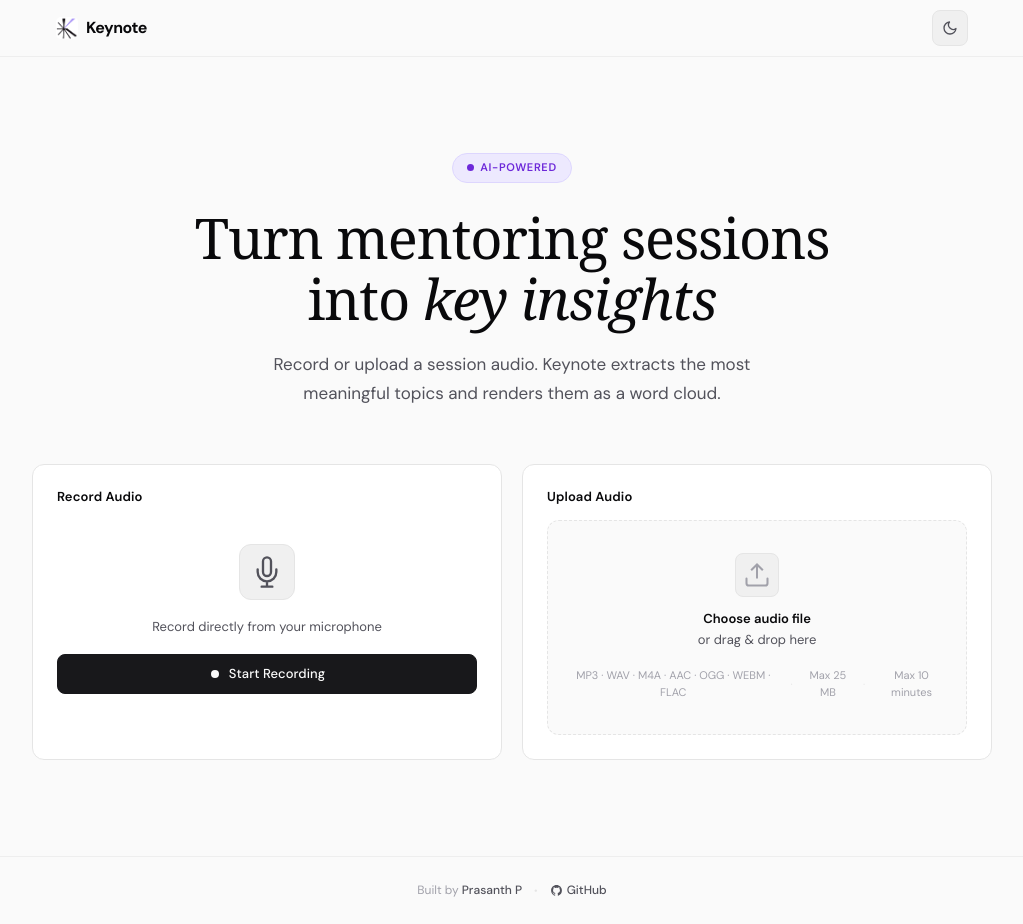
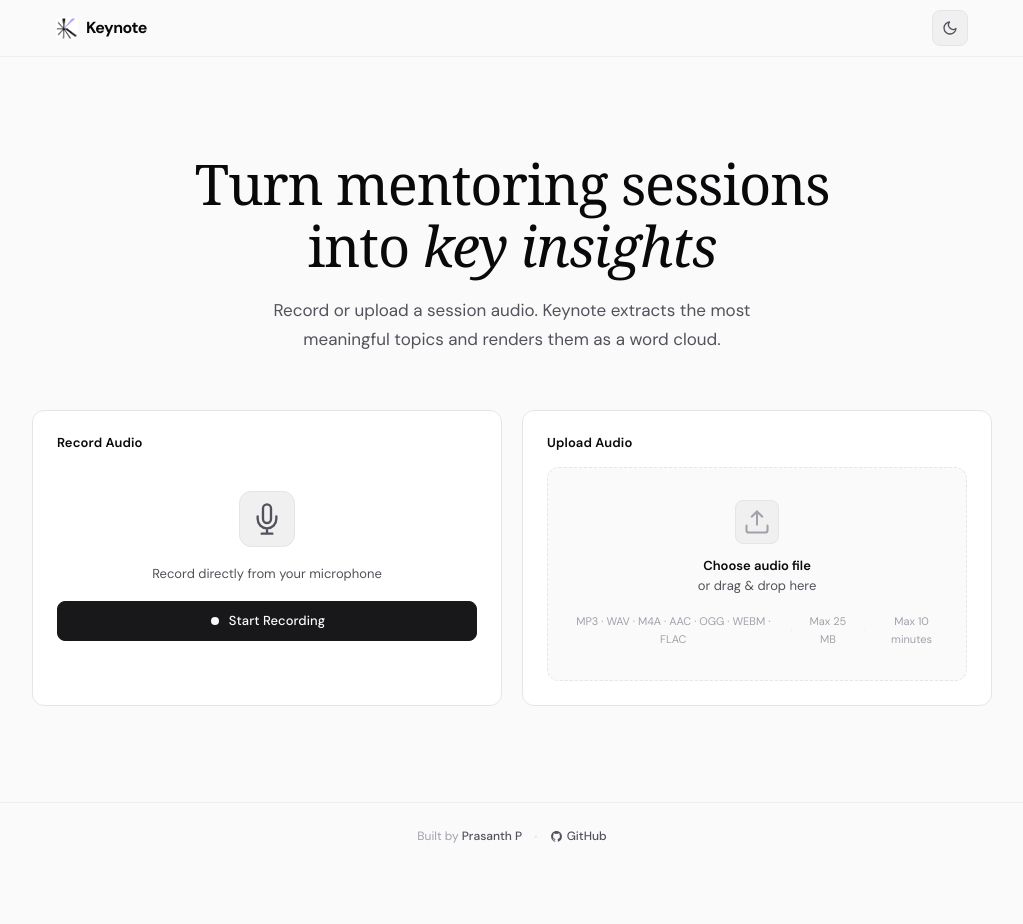
Before and after one commit to PrasanthPradeep/keynote, a React (Vite) app: page / in a window 1280 px wide. Shown: the whole page, without its empty margins (128-1151 px from the left). After the commit the page ends 871 px from the top, so only its background shows below. Built offline with nearby package versions, Linux system fonts and the light colour scheme; a web font is replaced by a local one.

Commit message:
chore: remove AI-Powered badge from hero section
Badge added visual clutter without meaningful context for the user.
The app's purpose already communicates AI usage implicitly.

```diff
--- a/src/App.jsx
+++ b/src/App.jsx
@@ -211,12 +211,6 @@
       <main className="app-main">
         <div className="app-container">
           <section className="hero animate-fade-in">
-            <div className="hero-badge badge badge-primary">
-              <svg width="7" height="7" viewBox="0 0 8 8" fill="currentColor" aria-hidden="true">
-                <circle cx="4" cy="4" r="4" />
-              </svg>
-              AI-Powered
-            </div>
             <h1 className="hero-title">
               Turn mentoring sessions<br />
               into <span className="hero-highlight">key insights</span>
```
